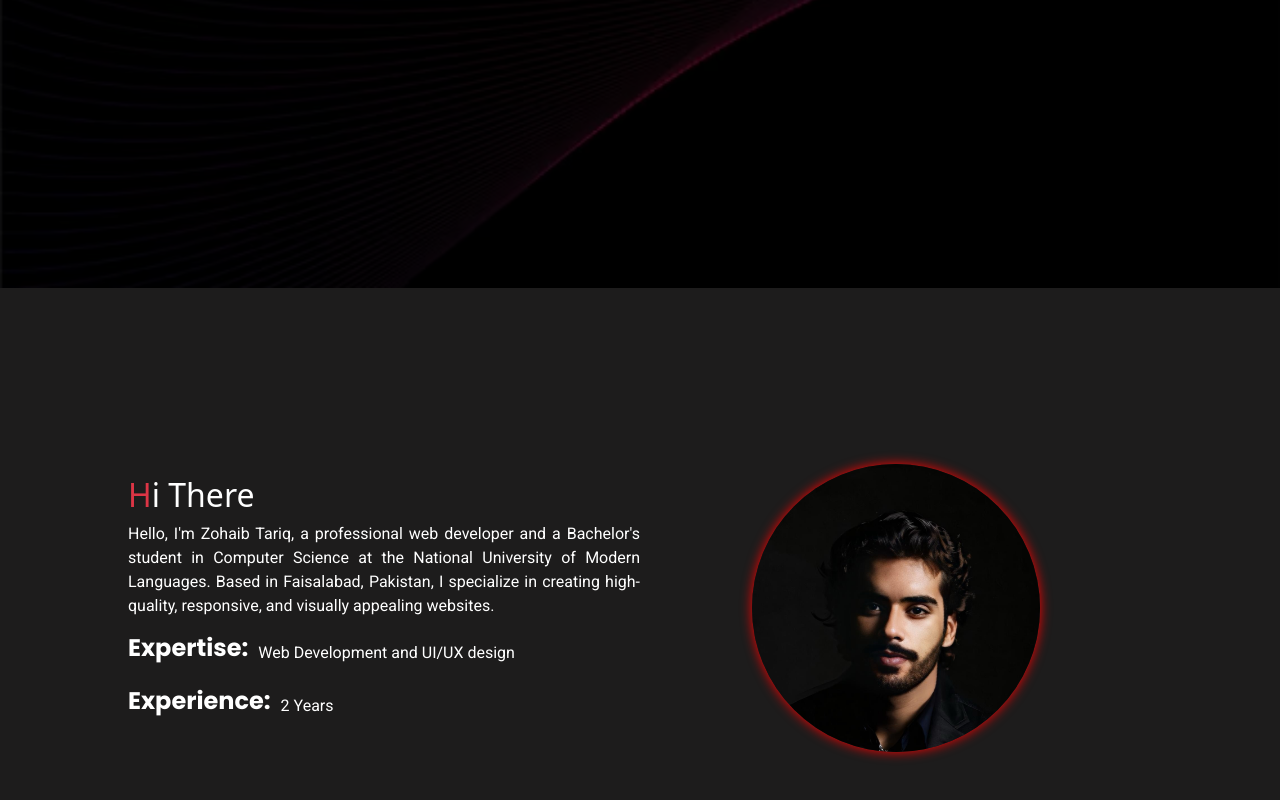
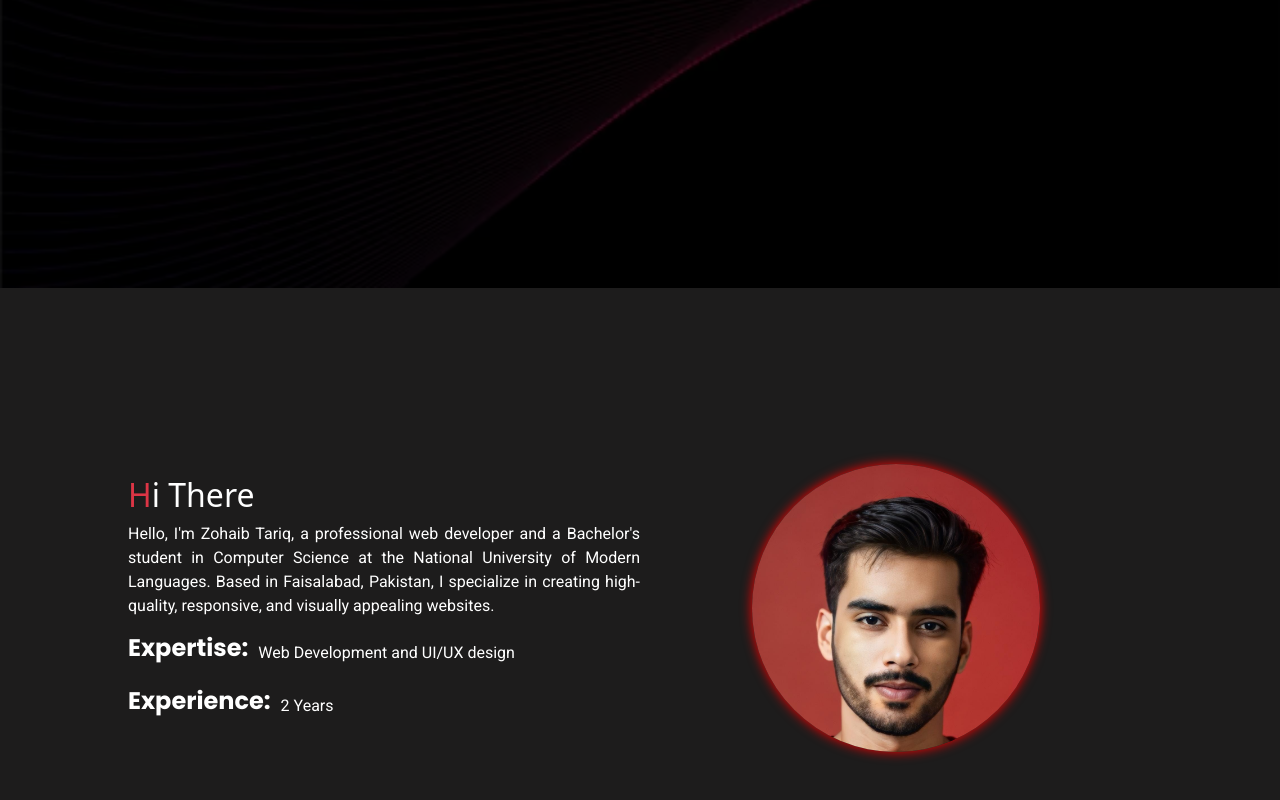
Before and after one commit to zohaibTariq6533/web-portfolio, a React (Create React App) app: page /about in a window 1280 px wide. Shown: the part 376-1176 px from the top of the page. Built offline with nearby package versions, Linux system fonts and the light colour scheme; no server answers.

Commit message:
Dp change

```diff
--- a/src/App.css
+++ b/src/App.css
@@ -583,7 +583,7 @@ body{
 .imgSection{
     height: 18rem;
     width: 18rem;
-    background:url(./componants/myImg.jpg);
+    background:url(./componants/myImage.JPG);
     background-size: cover;
     border-radius: 50%;
     box-shadow: 0px 0px 12px red;
```
Also changed, not shown: src/componants/myImage.JPG (added).
